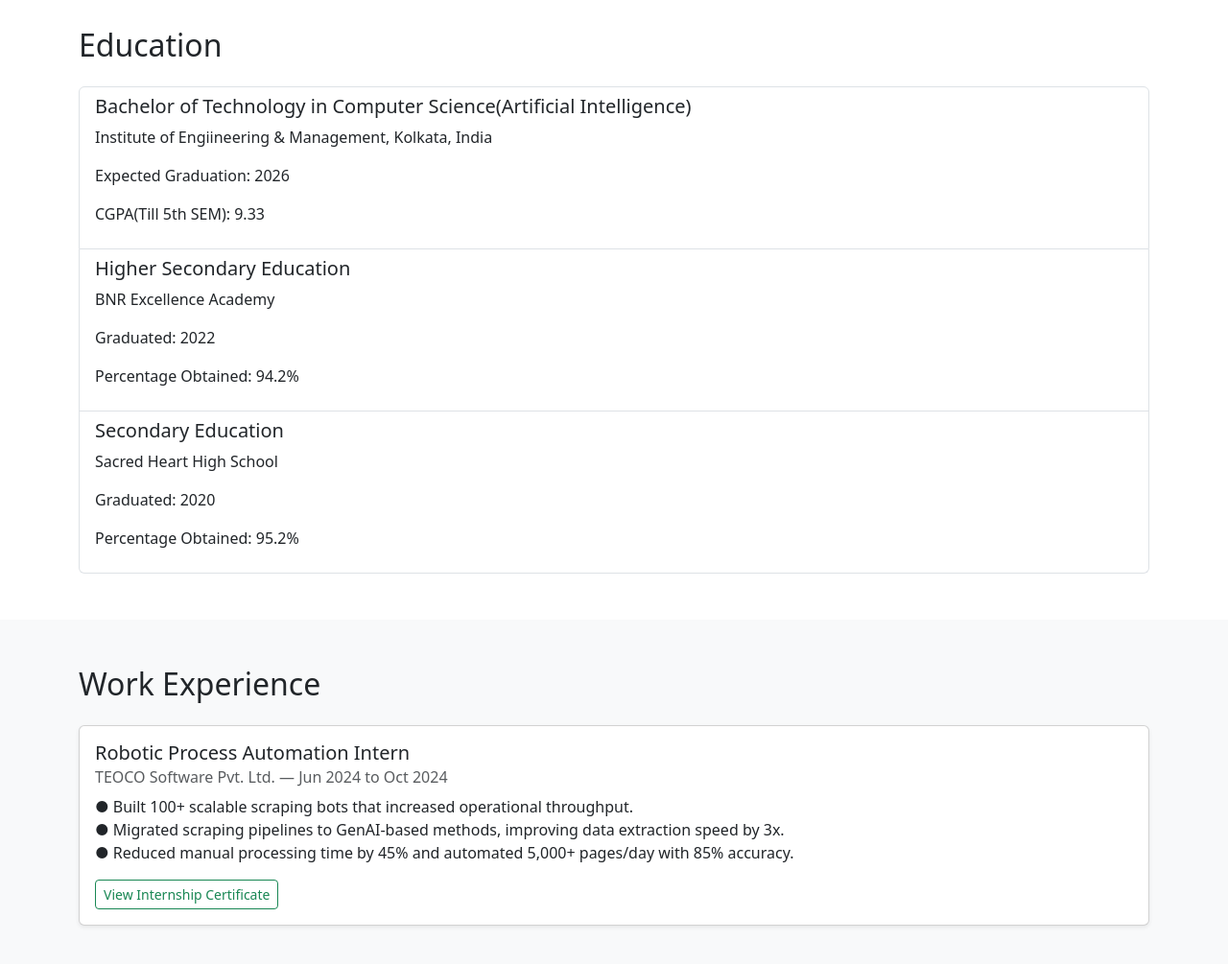
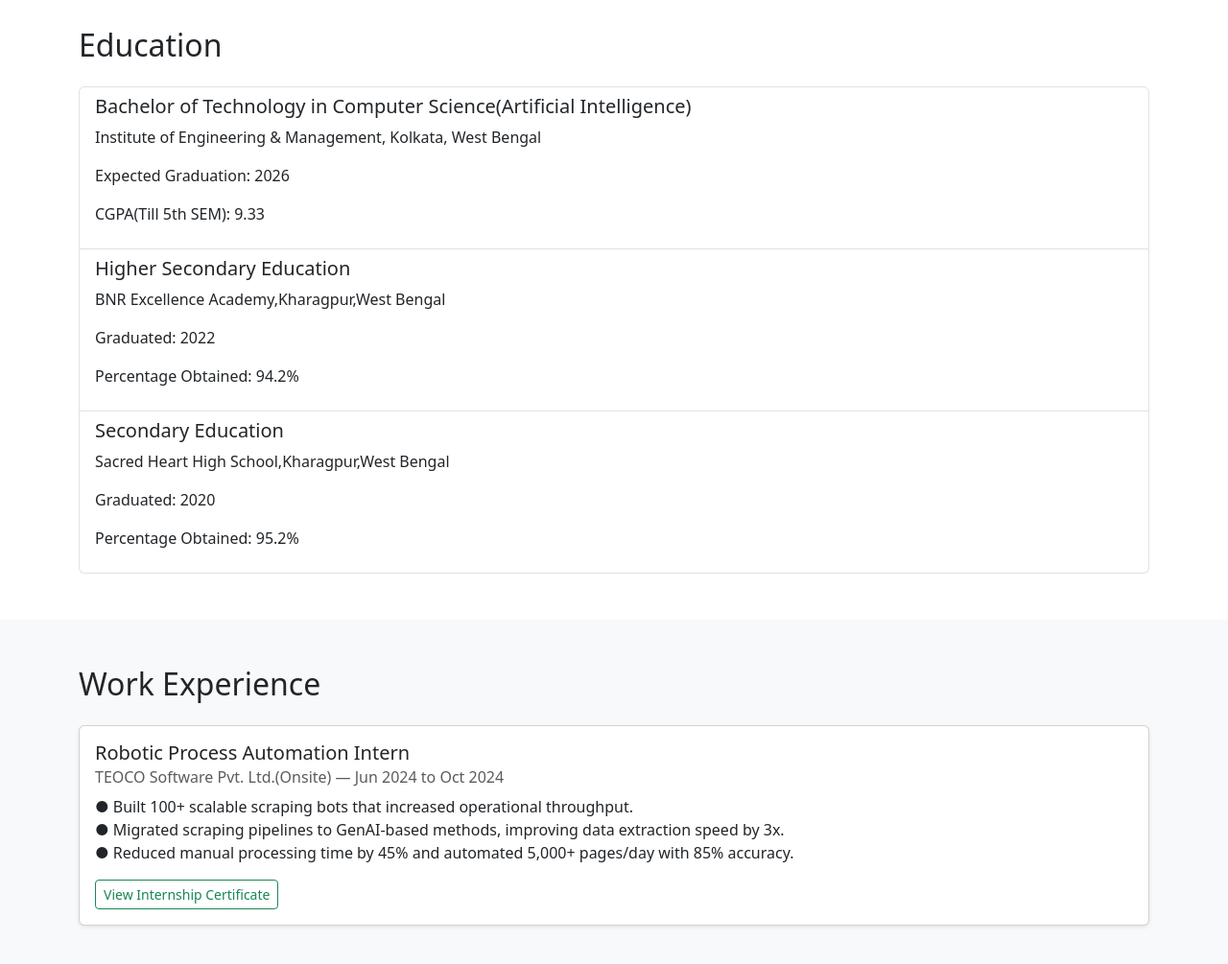
Before and after one commit to sreenjoyroy/Portfolio, a plain HTML site: page index.html in a window 1280 px wide. Shown: the part 780-1785 px from the top of the page at 96% size. Drawn offline with nearby package versions, Linux system fonts and the light colour scheme.

Commit message:
Added address and changed a few spelling errors.

```diff
--- a/index.html
+++ b/index.html
@@ -67,19 +67,19 @@
       <ul class="list-group">
         <li class="list-group-item">
           <h5>Bachelor of Technology in Computer Science(Artificial Intelligence)</h5>
-          <p>Institute of Engiineering & Management, Kolkata, India</p>
+          <p>Institute of Engineering & Management, Kolkata, West Bengal</p>
           <p>Expected Graduation: 2026</p>
           <p>CGPA(Till 5th SEM): 9.33</p>
         </li>
         <li class="list-group-item">
           <h5>Higher Secondary Education</h5>
-          <p>BNR Excellence Academy</p>
+          <p>BNR Excellence Academy,Kharagpur,West Bengal</p>
           <p>Graduated: 2022</p>
           <p>Percentage Obtained: 94.2%</p>
         </li>
         <li class="list-group-item">
           <h5>Secondary Education</h5>
-          <p>Sacred Heart High School</p>
+          <p>Sacred Heart High School,Kharagpur,West Bengal</p>
           <p>Graduated: 2020</p>
           <p>Percentage Obtained: 95.2%</p>
         </li>
@@ -95,7 +95,7 @@
     <div class="card mb-3 shadow-sm">
       <div class="card-body">
         <h5 class="card-title">Robotic Process Automation Intern</h5>
-        <h6 class="card-subtitle mb-2 text-muted">TEOCO Software Pvt. Ltd. — Jun 2024 to Oct 2024</h6>
+        <h6 class="card-subtitle mb-2 text-muted">TEOCO Software Pvt. Ltd.(Onsite) — Jun 2024 to Oct 2024</h6>
         <p class="card-text">
           ● Built 100+ scalable scraping bots that increased operational throughput.<br/>
           ● Migrated scraping pipelines to GenAI-based methods, improving data extraction speed by 3x.<br/>
```
